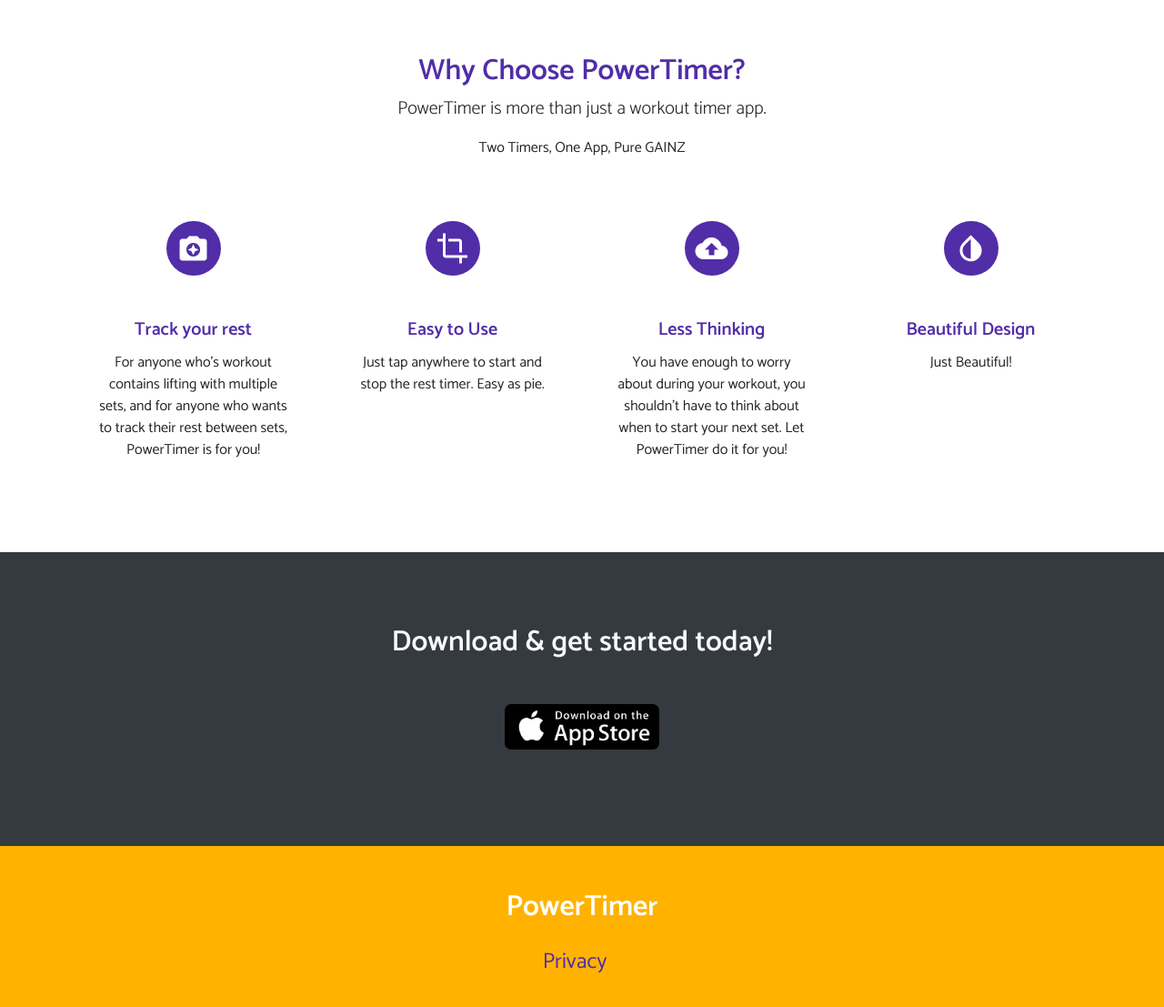
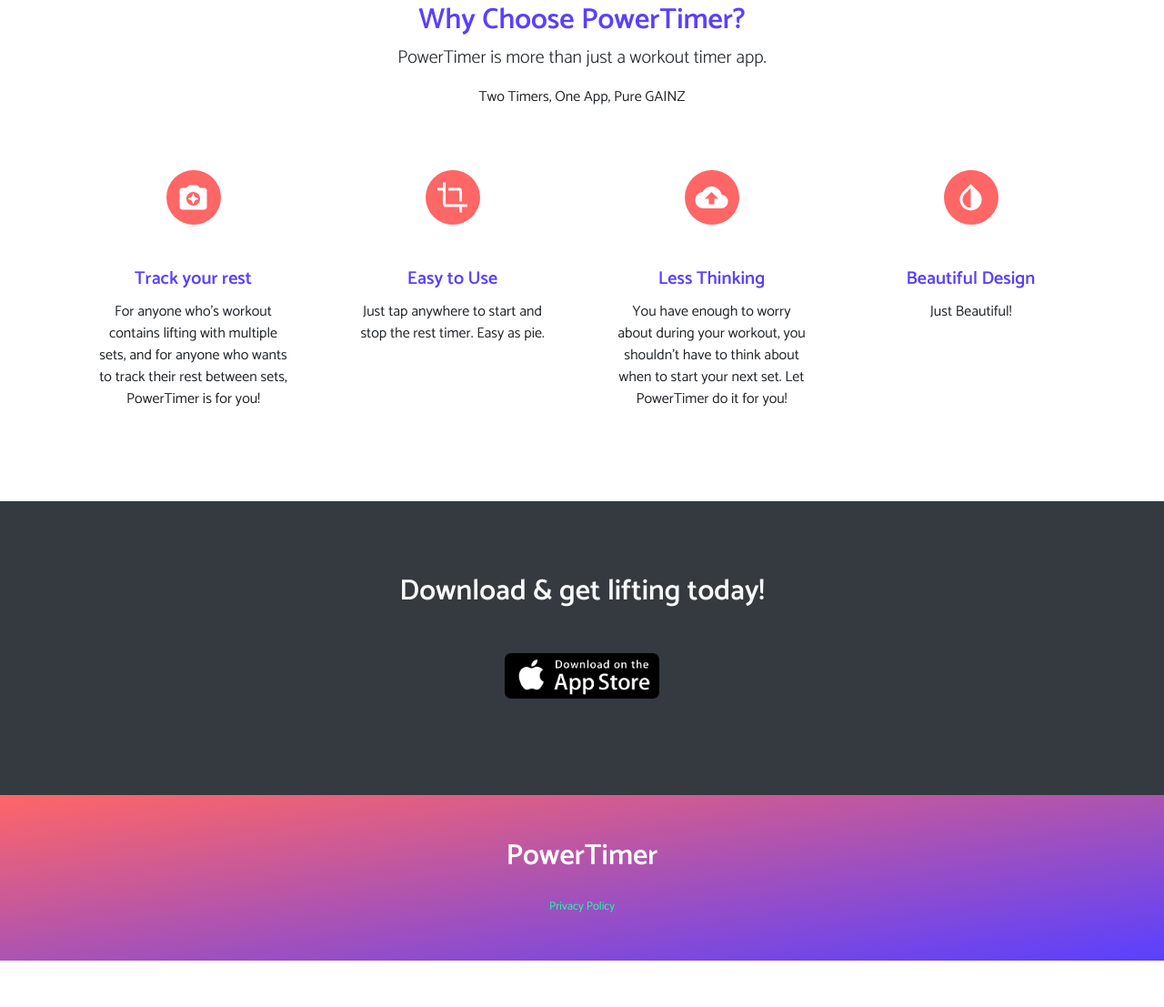
Before and after one commit to caitlinelfring/PowerTimer, a plain HTML site: page docs/index.html in a window 1280 px wide. Shown: the part 821-1928 px from the top of the page at 91% size. After the commit the page ends 1877 px from the top, so only its background shows below. Drawn offline with nearby package versions, Linux system fonts and the light colour scheme.

Commit message:
Update styling of website

```diff
--- a/docs/index.html
+++ b/docs/index.html
@@ -3,7 +3,7 @@
     <head>
         <meta charset="utf-8">
         <title>PowerTimer - The Ultimate Timer App</title>
-        <meta name="description" content="Love appster." />
+        <meta name="description" content="PowerTimer App for iOS" />
         <meta name="viewport" content="width=device-width, initial-scale=1.0">
         <!-- favicons generated by https://realfavicongenerator.net/ -->
         <link rel="apple-touch-icon" sizes="180x180" href="apple-touch-icon.png">
@@ -19,16 +19,36 @@
         <!--icons-->
         <link rel="stylesheet" href="https://code.ionicframework.com/ionicons/2.0.1/css/ionicons.min.css" />
         <link rel="stylesheet" href="https://fonts.googleapis.com/icon?family=Material+Icons">
+        <style>
+          .bg-texture {
+            /* background: linear-gradient(-45deg,#ff6666 33%,transparent 0),linear-gradient(-45deg,#5940FF 100%,transparent 0); */
+            background-image: linear-gradient(to bottom right, #5940FF, #ff6666);
+            height: auto;
+          }
+          .bg-red {
+            background-color: #ff6666;
+            background-image: linear-gradient(to bottom right, #ff6666, #5940FF);
+          }
+          .text-blue {
+            color: #1CFFAB;
+          }
+          .text-primary {
+            color: #5940FF!important;
+          }
+          .icon-box {
+            background-color: #ff6666;
+          }
+        </style>
     </head>
     <body>
         <!--main section-->
-        <section class="bg-texture hero pt-5">
+        <section class="bg-texture hero py-5">
             <div class="container">
                 <div class="row">
                     <div class="col-md-6 text-white wow fadeIn">
                         <div class="mt-5 pt-5 d-none d-md-block"></div>
                         <h1>PowerTimer</h1>
-                        <h2>The next greatest workout timer app <span class="text-orange">for iPhone and iPad</span></h2>
+                        <h2>The next greatest workout timer app <span class="text-blue">for iPhone and iPad</span></h2>
                         <p class="mt-4 lead">
                             PowerTimer is free workout timer app that not only lets you time your workout, but
                             also lets you time your rest.
@@ -38,7 +58,7 @@
                         </p>
                     </div>
                     <div class="col-md-6 pt-5 d-none d-md-block wow fadeInRight">
-                        <img class="img-fluid mx-auto d-block" src="img/iPhoneX-03Rest_framed.png"/>
+                        <img class="img-fluid mx-auto d-block" style="max-width: 300px;" src="img/iPhoneX-03Rest_framed.png"/>
                     </div>
                 </div>
             </div>
@@ -115,7 +135,7 @@
             <div class="container">
                 <div class="row d-md-flex text-center wow fadeIn">
                     <div class="col-md-6 offset-md-3 col-sm-10 offset-sm-1 col-xs-12">
-                        <h2 class="text-light">Download & get started today!</h2>
+                        <h2 class="text-light">Download & get lifting today!</h2>
                         <!-- <p class="mt-4 lead">
                             Lorem ipsum dolor sit amet, consectetuer adipiscing elit. Lorem ipsum dolor sit amet.
                             Lorem ipsum dolor sit amet, consectetuer adipiscing elit. Lorem ipsum dolor sit amet.
@@ -129,13 +149,13 @@
         </section>
 
         <!--footer-->
-        <section class="bg-orange text-white pt-5" id="connect">
+        <section class="bg-red text-white py-5" id="connect">
             <div class="container">
                 <div class="row">
                     <div class="col-md-6 offset-md-3 col-sm-8 offset-sm-2 col-xs-12 text-center wow fadeIn">
                         <h2 class="hero-heading">PowerTimer</h2>
-                        <p class="mt-4">
-                            <a href="privacy" target="_blank"><small class="icon-sm mr-3">Privacy</small></a>
+                        <p class="mt-4 mb-0">
+                            <a href="privacy" target="_blank"><small class="text-blue">Privacy Policy</small></a>
                             <!-- <a href="https://twitter.com/" target="_blank"><em class="ion-social-twitter text-twitter-alt icon-sm mr-3"></em></a> -->
                             <!-- <a href="https://facebook.com/" target="_blank"><em class="ion-social-github text-facebook-alt icon-sm mr-3"></em></a> -->
                             <!-- <a href="https://www.linkedin.com/" target="_blank"><em class="ion-social-linkedin text-linkedin-alt icon-sm mr-3"></em></a> -->
```
Also changed, not shown: docs/img/iPhoneX-03Rest_framed.png.
